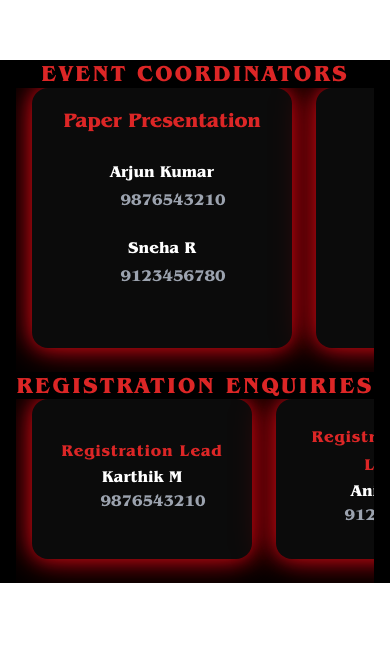
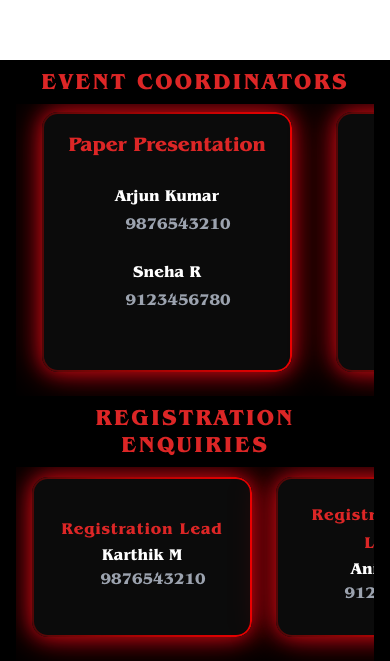
Before and after one commit to Gojo-Satoru-git/AIA_SYMPO, a React (Vite) app in the folder sympo/: page / in a window 390 px wide. Shown: the part 3364-4025 px from the top of the page. Before the commit the page ends 3947 px from the top, so only its background shows below. Built offline with nearby package versions, Linux system fonts and the light colour scheme; some icons are missing.

Commit message:
contact page completed

```diff
--- a/sympo/src/App.css
+++ b/sympo/src/App.css
@@ -35,3 +35,48 @@
   -ms-overflow-style: none;
   scrollbar-width: none;
 }
+/* ================= Animated Red Border ================= */
+.animated-border {
+  position: relative;
+  border-radius: 16px;
+  overflow: hidden;
+}
+
+/* moving red line */
+.animated-border::before {
+  content: "";
+  position: absolute;
+  inset: 0;
+  border-radius: 16px;
+  padding: 2px;
+  filter: drop-shadow(0 0 8px red);
+
+
+  background: linear-gradient(
+    90deg,
+    transparent,
+    #ff0000,
+    transparent
+  );
+
+  background-size: 300% 300%;
+  animation: borderRun 4s linear infinite;
+
+
+  -webkit-mask:
+    linear-gradient(#fff 0 0) content-box,
+    linear-gradient(#fff 0 0);
+  -webkit-mask-composite: xor;
+  mask-composite: exclude;
+
+  pointer-events: none;
+}
+
+@keyframes borderRun {
+  0% {
+    background-position: 0% 50%;
+  }
+  100% {
+    background-position: 300% 50%;
+  }
+}
--- a/sympo/src/components/RegContactCard.jsx
+++ b/sympo/src/components/RegContactCard.jsx
@@ -10,6 +10,7 @@ const RegistrationCard = ({ position, name, phone }) => {
   return (
     <Card
       className="
+       animated-border
         glow-red
         transition-transform duration-300
         hover:scale-105
--- a/sympo/src/components/contactcard.jsx
+++ b/sympo/src/components/contactcard.jsx
@@ -10,19 +10,21 @@ const ContactCard = ({ eventName, coordinators }) => {
   return (
     <Card
       className="
+      animated-border
         glow-red
         transition-transform duration-300
         hover:scale-105
         flex-shrink-0
         snap-center
+        mx-2.5
       "
       sx={{
         backgroundColor: "#0b0b0b",
         borderRadius: "16px",
         width: {
-          xs: 260,   // 📱 mobile
-          sm: 300,   // 📱 tablet
-          md: 320,   // 💻 desktop
+          xs: 250,   // 📱 mobile
+          sm: 270,   // 📱 tablet
+          md: 290,   // 💻 desktop
         },
         minHeight: 260,
         display: "flex",
--- a/sympo/src/screens/Contacts.jsx
+++ b/sympo/src/screens/Contacts.jsx
@@ -5,9 +5,10 @@ import RegistrationCard from "../components/RegContactCard";
 
 const Contacts = () => {
   return (
+    <div className="bg-black">
     <Container
       maxWidth="lg"
-      className="bg-black mt-12 px-4 sm:px-6"
+      className=" mt-12 px-4 sm:px-6"
     >
       {/* ================= EVENT COORDINATORS ================= */}
       <Typography
@@ -23,6 +24,7 @@ const Contacts = () => {
       sm: "1.8rem",   // 📱 tablet
       md: "2.2rem",   // 💻 desktop
     },
+    padding:"0.5rem"
   }}
 >
   EVENT COORDINATORS
@@ -31,22 +33,22 @@ const Contacts = () => {
 
       {/* Responsive Scroll Container */}
       <div
-        className="
+       className="
     flex gap-6
     overflow-x-auto
     pb-6
     scroll-smooth
     hide-scrollbar
 
-    px-4 md:px-0
+    px-4 sm:px-6 md:px-0
+    py-2
 
     justify-start
     md:justify-start
-
-    snap-x
-    md:snap-none
   "
-  style={{ WebkitOverflowScrolling: "touch" }}
+  style={{
+    WebkitOverflowScrolling: "touch",
+  }}
       >
         <ContactCard
           eventName="Paper Presentation"
@@ -109,6 +111,7 @@ const Contacts = () => {
     text-red-600 text-center
     font-bold tracking-widest
     mb-6
+
   "
   sx={{
     fontSize: {
@@ -116,6 +119,7 @@ const Contacts = () => {
       sm: "1.8rem",   // 📱 tablet
       md: "2.2rem",   // 💻 desktop
     },
+    padding:"0.5rem"
   }}
 >
   REGISTRATION ENQUIRIES
@@ -132,7 +136,8 @@ const Contacts = () => {
     hide-scrollbar
 
     px-4
-    md:px-0
+    md:px-4
+    py-2.5
 
     justify-start
     md:justify-center
@@ -160,6 +165,7 @@ const Contacts = () => {
         />
       </div>
     </Container>
+    </div>
   );
 };
 
```
